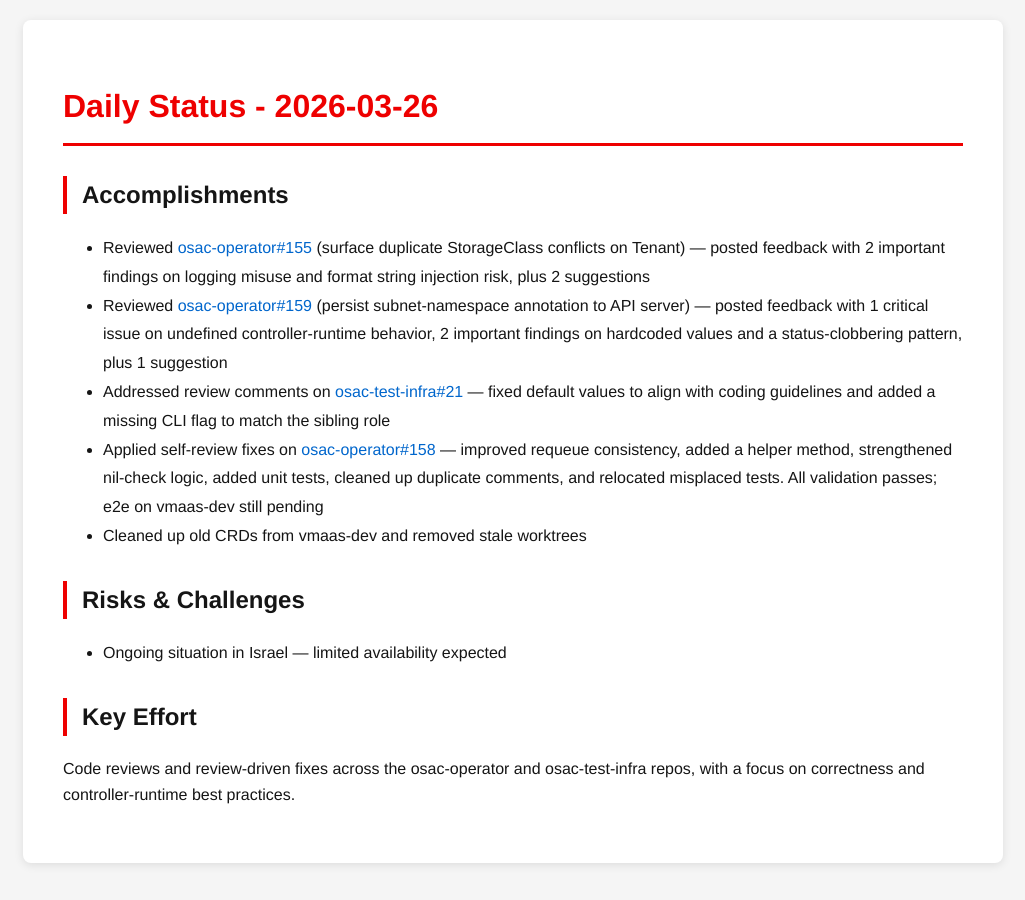
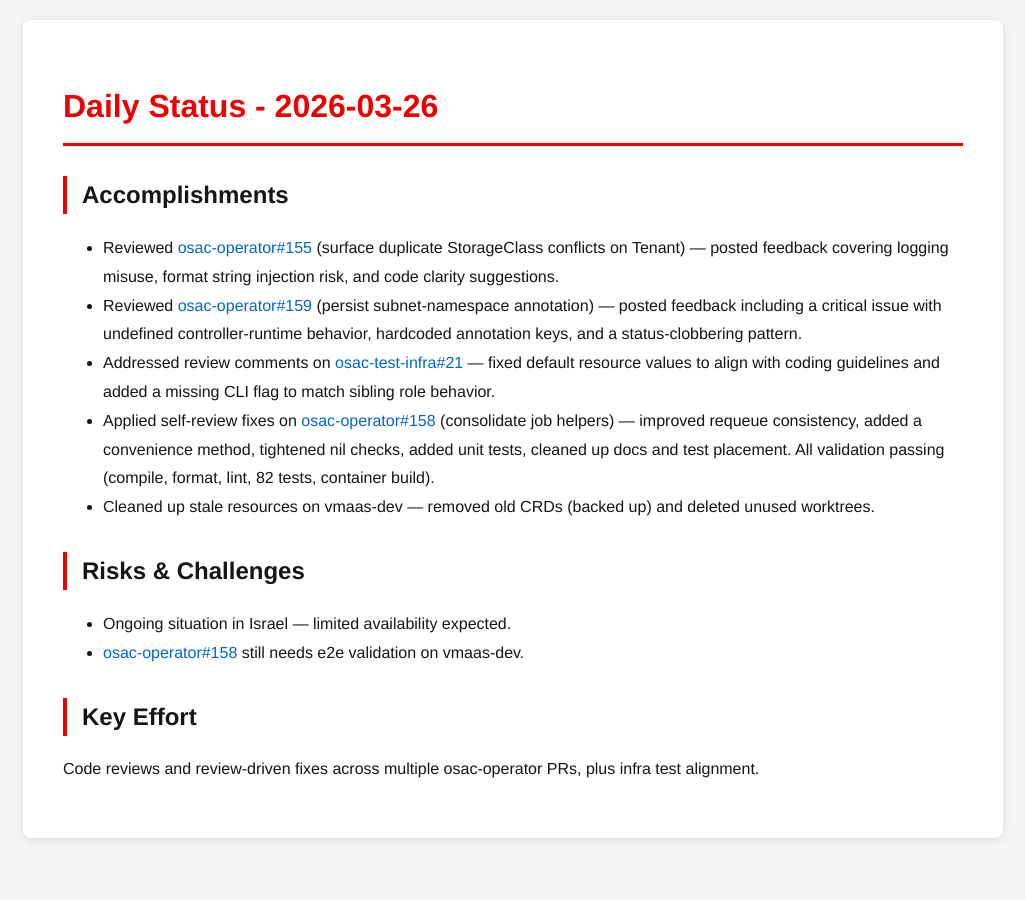
Before and after one commit to tzvatot/daily-status, a Jekyll site: the page built from 2026-03-26.md, in a window 1280 px wide. Shown: the whole page, without its empty margins (127-1152 px from the left). Built offline with Jekyll 4.4.1, drawn with Linux system fonts in a browser that asks for light colours.

Commit message:
Daily status update - 2026-03-26

```diff
--- a/2026-03-26.md
+++ b/2026-03-26.md
@@ -7,14 +7,15 @@
 # Daily Status - 2026-03-26
 
 ## Accomplishments
-- Reviewed [osac-operator#155](https://github.com/osac-project/osac-operator/pull/155) (surface duplicate StorageClass conflicts on Tenant) — posted feedback with 2 important findings on logging misuse and format string injection risk, plus 2 suggestions
-- Reviewed [osac-operator#159](https://github.com/osac-project/osac-operator/pull/159) (persist subnet-namespace annotation to API server) — posted feedback with 1 critical issue on undefined controller-runtime behavior, 2 important findings on hardcoded values and a status-clobbering pattern, plus 1 suggestion
-- Addressed review comments on [osac-test-infra#21](https://github.com/osac-project/osac-test-infra/pull/21) — fixed default values to align with coding guidelines and added a missing CLI flag to match the sibling role
-- Applied self-review fixes on [osac-operator#158](https://github.com/osac-project/osac-operator/pull/158) — improved requeue consistency, added a helper method, strengthened nil-check logic, added unit tests, cleaned up duplicate comments, and relocated misplaced tests. All validation passes; e2e on vmaas-dev still pending
-- Cleaned up old CRDs from vmaas-dev and removed stale worktrees
+- Reviewed [osac-operator#155](https://github.com/osac-project/osac-operator/pull/155) (surface duplicate StorageClass conflicts on Tenant) — posted feedback covering logging misuse, format string injection risk, and code clarity suggestions.
+- Reviewed [osac-operator#159](https://github.com/osac-project/osac-operator/pull/159) (persist subnet-namespace annotation) — posted feedback including a critical issue with undefined controller-runtime behavior, hardcoded annotation keys, and a status-clobbering pattern.
+- Addressed review comments on [osac-test-infra#21](https://github.com/osac-project/osac-test-infra/pull/21) — fixed default resource values to align with coding guidelines and added a missing CLI flag to match sibling role behavior.
+- Applied self-review fixes on [osac-operator#158](https://github.com/osac-project/osac-operator/pull/158) (consolidate job helpers) — improved requeue consistency, added a convenience method, tightened nil checks, added unit tests, cleaned up docs and test placement. All validation passing (compile, format, lint, 82 tests, container build).
+- Cleaned up stale resources on vmaas-dev — removed old CRDs (backed up) and deleted unused worktrees.
 
 ## Risks & Challenges
-- Ongoing situation in Israel — limited availability expected
+- Ongoing situation in Israel — limited availability expected.
+- [osac-operator#158](https://github.com/osac-project/osac-operator/pull/158) still needs e2e validation on vmaas-dev.
 
 ## Key Effort
-Code reviews and review-driven fixes across the osac-operator and osac-test-infra repos, with a focus on correctness and controller-runtime best practices.
+Code reviews and review-driven fixes across multiple osac-operator PRs, plus infra test alignment.
```
